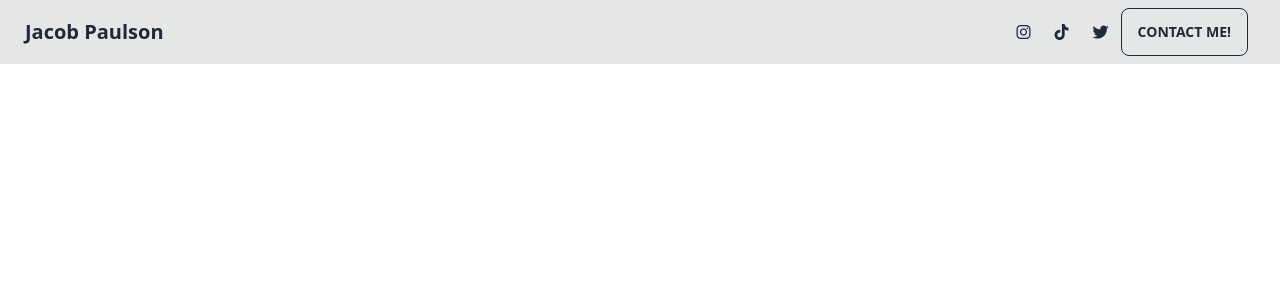
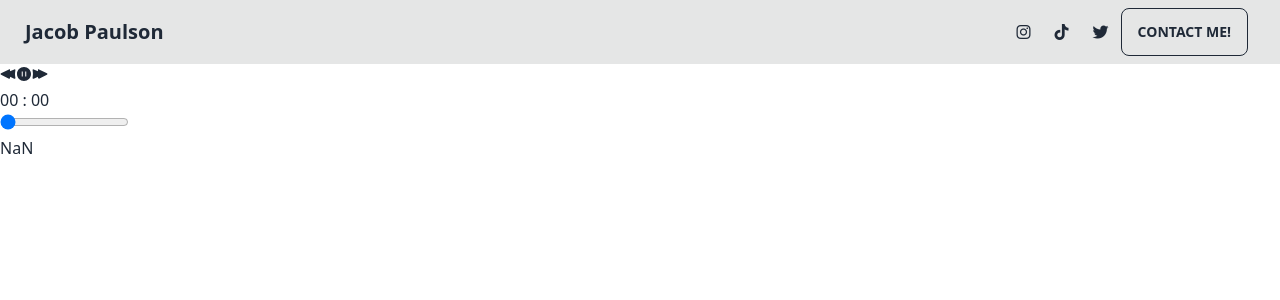
Before and after one commit to MMount98/Jacob-Paulson-Portfolio, a React (Create React App) app in the folder jacob-paulson/: page / in a window 1280 px wide. Shown: the top 300 px of the page. Built offline with nearby package versions, Linux system fonts and the light colour scheme.

Commit message:
working on audio player feature for Site

```diff
--- a/jacob-paulson/src/App.js
+++ b/jacob-paulson/src/App.js
@@ -1,12 +1,15 @@
 import { BrowserRouter as Router, Routes, Route } from "react-router-dom";
 import Sidebar from "./components/NavBar";
+import Home from "./components/pages/Home";
 
 function App() {
   return (
     <>
       <Router>
         <Sidebar />
-        <routes></routes>
+        <Routes>
+          <Route path="/" element={<Home />} />
+        </Routes>
       </Router>
     </>
   );
--- a/jacob-paulson/src/components/NavBar.js
+++ b/jacob-paulson/src/components/NavBar.js
@@ -19,7 +19,7 @@ export default function Sidebar() {
         </Link>
 
         <Link
-          to="https://www.tiktok.com/@jacobryanpaulson"
+          to="/ContactMe"
           className="btn btn-outline lg:mr-6 "
         >
           Contact Me!
--- /dev/null
+++ b/jacob-paulson/src/components/pages/Home.js
@@ -0,0 +1,8 @@
+import AudioPlayer from "../utils/AudioPlayer";
+
+
+export default function Home() {
+  return (
+    <AudioPlayer />
+  )
+}
--- /dev/null
+++ b/jacob-paulson/src/components/utils/AudioPlayer.js
@@ -0,0 +1,84 @@
+import { useState, useRef, useEffect } from "react";
+import { GiFastBackwardButton, GiFastForwardButton } from "react-icons/gi";
+import { AiFillPlayCircle, AiFillPauseCircle } from "react-icons/ai";
+
+export default function AudioPlayer() {
+  //State
+  const [isPlaying, setIsPlaying] = useState(false);
+  const [duration, setDuration] = useState(0);
+  const [currentTime, setCurrentTime] = useState(0);
+
+  //Refrence
+  const Player = useRef();
+  const progressBar = useRef();
+
+  //Effect
+  useEffect(() => {
+    const sec = Math.floor(Player.current.duration);
+    setDuration(sec);
+    progressBar.current.max = sec;
+  }, [Player?.current?.loadedmetadata, Player?.current?.readyState]);
+
+  //Function to correct the time from useEffect
+  const correctTime = (secs) => {
+    const minutes = Math.floor(secs / 60);
+    const returnMin = minutes < 10 ? `0${minutes}` : `${minutes}`;
+
+    const secsonds = Math.floor(secs % 60);
+    const returnSec = secsonds < 10 ? `0${secsonds}` : `${secsonds}`;
+
+    return `${returnMin} : ${returnSec}`;
+  };
+
+  //Funciton to Play music and change displaye play or pause
+  const togglePlay = () => {
+    setIsPlaying(!isPlaying);
+    if (isPlaying) {
+      Player.current.play();
+    } else Player.current.pause();
+  };
+  //Function to change the value of curent range
+
+  const changeRange = () => {
+    Player.current.currentTime = progressBar.current.value;
+    progressBar.current.style.setProperty(
+      "--seek-before-width",
+      `${(progressBar.current.value / duration) * 100}%`
+    );
+    setCurrentTime(progressBar.current.value);
+  };
+
+  return (
+    <div className="AudioPlayer">
+      <audio
+        ref={Player}
+        src="https://www.learningcontainer.com/wp-content/uploads/2020/02/Kalimba.mp3"
+        preload="metadata"
+      ></audio>
+      <button>
+        {" "}
+        <GiFastBackwardButton />{" "}
+      </button>
+      <button onClick={togglePlay}>
+        {isPlaying ? <AiFillPlayCircle /> : <AiFillPauseCircle />}
+      </button>
+      <button>
+        <GiFastForwardButton />
+      </button>
+
+      <div>{correctTime(currentTime)}</div>
+
+      <div>
+        <input
+          type="range"
+          defaultValue={0}
+          ref={progressBar}
+          style={{ "--seek-before-width": "100px" }}
+          onChange={changeRange}
+        ></input>
+      </div>
+      {/* Checking for a passed duartion and if it is a number */}
+      <div>{duration && !isNaN(duration) && correctTime(duration)}</div>
+    </div>
+  );
+}
```
